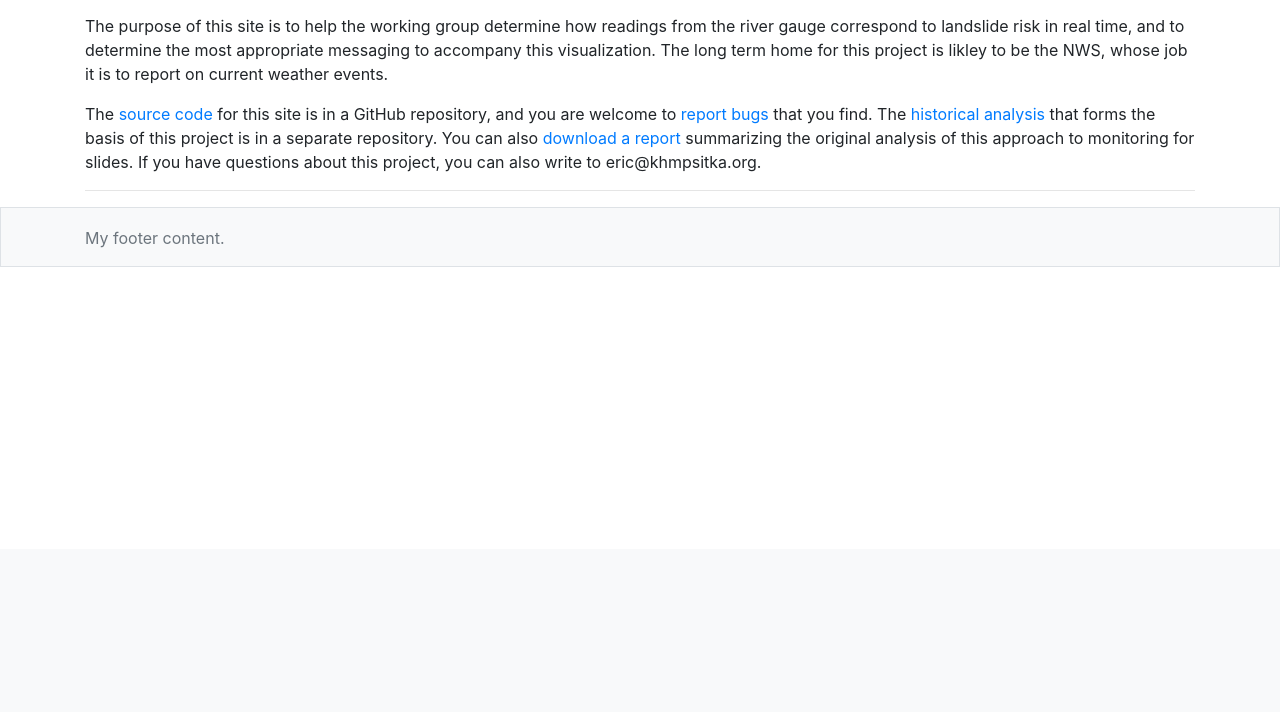
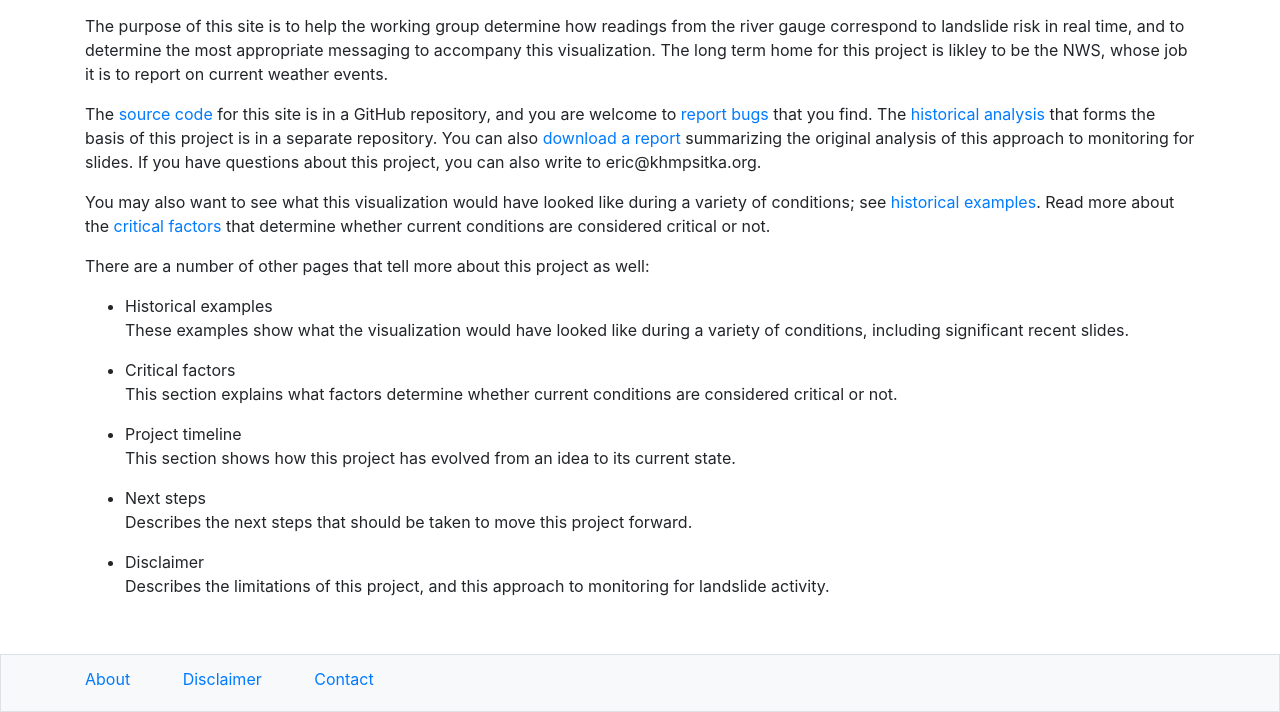
Before and after one commit to ehmatthes/sitka_irg_realtime, a Django app: page /about/ in a window 1280 px wide. Shown: the part 251-963 px from the top of the page. Before the commit the page ends 518 px from the top, so only its background shows below. Run offline with Django 3.2, Linux system fonts and the light colour scheme; parts of the project's set-up code (start-up, migrations or seed data) failed here and were passed over; some libraries are stand-ins or nearby versions.

Commit message:
Added contact page; also minor hr cleanups on other pages.

```diff
--- a/irg_realtime/static/my-footer.css
+++ b/irg_realtime/static/my-footer.css
@@ -1,9 +1,17 @@
 .footer {
   /*position: absolute;*/
-  bottom: 0;
+  margin-top: 3.5rem;
+  padding: 0.75rem;
+  padding-bottom: 1.25rem;
   width: 100%;
-  height: 60px; /* Set the fixed height of the footer here */
-  line-height: 60px; /* Vertically center the text there */
   background-color: #f8f9fa;
   border: 1px solid #dee2e6;
 }
+
+.footer p {
+    margin-bottom: 0.5rem;
+}
+
+.footer span {
+    margin-right: 3rem;
+}
--- a/irg_viz/templates/irg_viz/about.html
+++ b/irg_viz/templates/irg_viz/about.html
@@ -16,7 +16,21 @@
 
   <p>The <a href="https://github.com/ehmatthes/sitka_irg_realtime">source code</a> for this site is in a GitHub repository, and you are welcome to <a href="https://github.com/ehmatthes/sitka_irg_realtime/issues/">report bugs</a> that you find. The <a href="https://github.com/ehmatthes/sitka_irg_analysis">historical analysis</a> that forms the basis of this project is in a separate repository. You can also <a href="https://github.com/ehmatthes/sitka_irg_realtime/raw/make_public/my_docs/Landslide%20Warning%20System%20-%20IRStream%20Gauge.pdf">download a report</a> summarizing the original analysis of this approach to monitoring for slides. If you have questions about this project, you can also write to eric@khmpsitka.org.</p>
 
-  <hr />
+  <p>You may also want to see what this visualization would have looked like during a variety of conditions; see <a href="">historical examples</a>. Read more about the <a href="">critical factors</a> that determine whether current conditions are considered critical or not.
+
+  <p>There are a number of other pages that tell more about this project as well:</p>
+  <ul>
+    <li>Historical examples</li>
+      <p>These examples show what the visualization would have looked like during a variety of conditions, including significant recent slides.</p>
+    <li>Critical factors</li>
+      <p>This section explains what factors determine whether current conditions are considered critical or not.</p>
+    <li>Project timeline</li>
+      <p>This section shows how this project has evolved from an idea to its current state.</p>
+    <li>Next steps</li>
+      <p>Describes the next steps that should be taken to move this project forward.</p>
+    <li>Disclaimer</li>
+      <p>Describes the limitations of this project, and this approach to monitoring for landslide activity.</p>
+  </ul>
 
 
 {% endblock content %}
--- a/irg_viz/templates/irg_viz/base.html
+++ b/irg_viz/templates/irg_viz/base.html
@@ -36,10 +36,10 @@
             <a class="dropdown-item" href="{% url 'irg_viz:hist_examples' %}">Historical examples</a>
             <a class="dropdown-item" href="{% url 'irg_viz:critical_factors' %}">Critical factors</a>
             <a class="dropdown-item" href="{% url 'irg_viz:project_timeline' %}">Project timeline</a>
-            <hr class="dropdown-divider">
             <a class="dropdown-item" href="{% url 'irg_viz:next_steps' %}">Next steps</a>
             <hr class="dropdown-divider">
             <a class="dropdown-item" href="{% url 'irg_viz:disclaimer' %}">Disclaimer</a>
+            <a class="dropdown-item" href="{% url 'irg_viz:contact' %}">Contact information</a>
           </div>
         </li>
       </ul>
@@ -85,7 +85,9 @@
 
   <footer class="footer">
     <div class="container">
-      <span class="text-muted">My footer content.</span>
+      <span><a href="{% url 'irg_viz:about' %}">About</a></span>
+      <span><a href="{% url 'irg_viz:disclaimer' %}">Disclaimer</a></span>
+      <span><a href="{% url 'irg_viz:contact' %}">Contact</a></span>
     </div>
   </footer>
 
--- a/irg_viz/templates/irg_viz/critical_factors.html
+++ b/irg_viz/templates/irg_viz/critical_factors.html
@@ -26,7 +26,4 @@
 
   <p>For further discussion of what the critical factors are and how these values were chosen, see the <a href="https://github.com/ehmatthes/sitka_irg_realtime/raw/make_public/my_docs/Landslide%20Warning%20System%20-%20IRStream%20Gauge.pdf">full writeup</a> of the historical analysis.</p>
 
-  <hr />
-
-
 {% endblock content %}
--- a/irg_viz/templates/irg_viz/disclaimer.html
+++ b/irg_viz/templates/irg_viz/disclaimer.html
@@ -46,7 +46,4 @@
       <p>This approach works as well as it does because the Ḵaasda Héen watershed is big enough to be representative of weather events local to the Sitka area. At the same time, it's small enough to not be impacted by southeast weather events that do not impact Sitka. For example when a heavy storm passes over Sitka the river rises quickly, and then falls soon after the storm passes. Rivers in larger watersheds do not have the same response to localized weather events. There are likly other watersheds similar to Ḵaasda Héen that would benefit from this same kind of analysis.</p>
   </ul>
 
-  <hr />
-
-
 {% endblock content %}
--- a/irg_viz/templates/irg_viz/hist_examples.html
+++ b/irg_viz/templates/irg_viz/hist_examples.html
@@ -20,7 +20,4 @@
     <li>Known slide not associated with a critical period: <a href="{% url 'irg_viz:hist_examples_091616' %}">Unassociated slide event</a>, 9/16/2016</li>
   </ul>
 
-  <hr />
-
-
 {% endblock content %}
--- a/irg_viz/templates/irg_viz/hist_examples_072020.html
+++ b/irg_viz/templates/irg_viz/hist_examples_072020.html
@@ -19,10 +19,6 @@
 
   <p>Here's what this event would have looked like in real time:</p>
 
-
   <div style="padding:60% 0 0 0;position:relative;"><iframe src="https://player.vimeo.com/video/578621982?badge=0&amp;autopause=0&amp;player_id=0&amp;app_id=58479" frameborder="0" allow="autoplay; fullscreen; picture-in-picture" allowfullscreen style="position:absolute;top:0;left:0;width:100%;height:100%;" title="animation_072020"></iframe></div><script src="https://player.vimeo.com/api/player.js"></script>
 
-  <hr />
-
-
 {% endblock content %}
--- a/irg_viz/templates/irg_viz/hist_examples_072620.html
+++ b/irg_viz/templates/irg_viz/hist_examples_072620.html
@@ -21,10 +21,6 @@
 
   <p>Here's what this event would have looked like in real time:</p>
 
-
   <div style="padding:60% 0 0 0;position:relative;"><iframe src="https://player.vimeo.com/video/578615803?badge=0&amp;autopause=0&amp;player_id=0&amp;app_id=58479" frameborder="0" allow="autoplay; fullscreen; picture-in-picture" allowfullscreen style="position:absolute;top:0;left:0;width:100%;height:100%;" title="animation_072620_near_critical.mp4"></iframe></div><script src="https://player.vimeo.com/api/player.js"></script>
 
-  <hr />
-
-
 {% endblock content %}
--- a/irg_viz/templates/irg_viz/hist_examples_091316.html
+++ b/irg_viz/templates/irg_viz/hist_examples_091316.html
@@ -19,8 +19,4 @@
 
   <p>A perfect forecasting system would not flag events that don't have slides associated with them. But a perfect system is unlikely to be developed anytime soon.</p>
 
-
-  <hr />
-
-
 {% endblock content %}
--- a/irg_viz/templates/irg_viz/hist_examples_091616.html
+++ b/irg_viz/templates/irg_viz/hist_examples_091616.html
@@ -21,7 +21,4 @@
 
   <p>This was a small slide in a developed area along HPR. The timing of the slide is not exact; it was reported by a passing motorist, at a time of day when there was very little traffic.</p>
 
-  <hr />
-
-
 {% endblock content %}
--- a/irg_viz/templates/irg_viz/hist_examples_092019.html
+++ b/irg_viz/templates/irg_viz/hist_examples_092019.html
@@ -27,7 +27,4 @@
 
   <p>Note that the dates in the title jump from 9/18 to 9/20 at the first critical point. This is an error in the animation rendering, not an issue in the data.</p>
 
-  <hr />
-
-
 {% endblock content %}
--- a/irg_viz/templates/irg_viz/index.html
+++ b/irg_viz/templates/irg_viz/index.html
@@ -45,9 +45,6 @@
   <p>The red shaded region represents conditions when the risk of slides has been elevated in the past. The red region is <i>not</i> just based on river height; it's based on river height, <i>and</i> how quickly the river is rising. In a 6-year period from 9/2014 through 12/2020, the river reached the red shaded region 12 times. Five of those periods included a slide which occurred while the river was in the red shaded region. There may have been a couple more slides during these periods as well; it's difficult to determine the timing of a landslide if no one observed it happen.</p>
   <p>The light red region shows how high the river would have needed to be in order to be considered critical. The darker red region shows how close the river is to being in the critical region over the next 4.5 hours. It's important to note that if the river rises slowly, the critical shaded region will rise as well. To indicate elevated risk of slides, the river must rise quickly for an extended period.</p>
 
-  <hr />
   <p>Data source: <a href="https://waterdata.usgs.gov/ak/nwis/uv?cb_00065=on&format=html&site_no=15087700">https://waterdata.usgs.gov/ak/nwis/uv?cb_00065=on&format=html&site_no=15087700</a></p>
 
-  <hr />
-
 {% endblock content %}
--- a/irg_viz/templates/irg_viz/next_steps.html
+++ b/irg_viz/templates/irg_viz/next_steps.html
@@ -27,7 +27,4 @@
       <p>This project works because the Ḵaasda Héen watershed has the right characteristics to serve as a proxy for factors such as soil saturation. There are almost certainly other areas where this model would be useful. I would like to write this up more formally so other researchers can test the model in different watersheds around the region and around the world.</p>
   </ul>
 
-  <hr />
-
-
 {% endblock content %}
--- a/irg_viz/urls.py
+++ b/irg_viz/urls.py
@@ -32,6 +32,8 @@ urlpatterns = [
     path('next_steps/', views.next_steps, name='next_steps'),
     path('disclaimer/', views.disclaimer, name='disclaimer'),
 
+    path('contact/', views.contact, name='contact'),
+
     # Working with notifications (site admins only).
     path('new_notification/', views.new_notification, name='new_notification'),
     path('edit_notification/<int:notification_id>/', views.edit_notification,
--- a/irg_viz/views.py
+++ b/irg_viz/views.py
@@ -88,6 +88,11 @@ def disclaimer(request):
     context = {}
     return render(request, 'irg_viz/disclaimer.html', context=context)
 
+def contact(request):
+    """Simple contact page."""
+    context = {}
+    return render(request, 'irg_viz/contact.html', context=context)
+
 @login_required
 def new_notification(request):
     """Create a new notification.
```
Also changed, not shown: irg_viz/templates/irg_viz/contact.html (added, +23 -0 lines).
